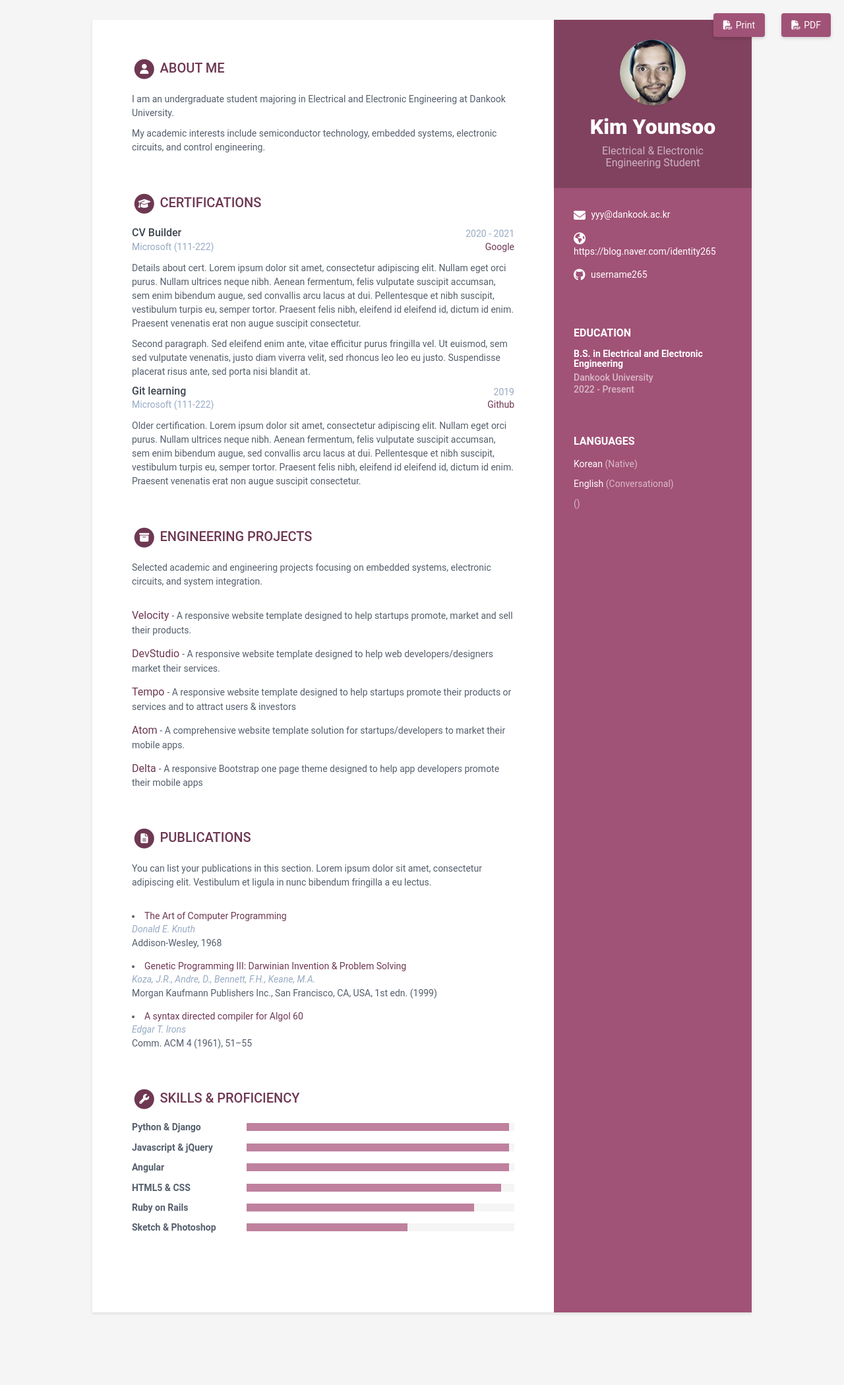
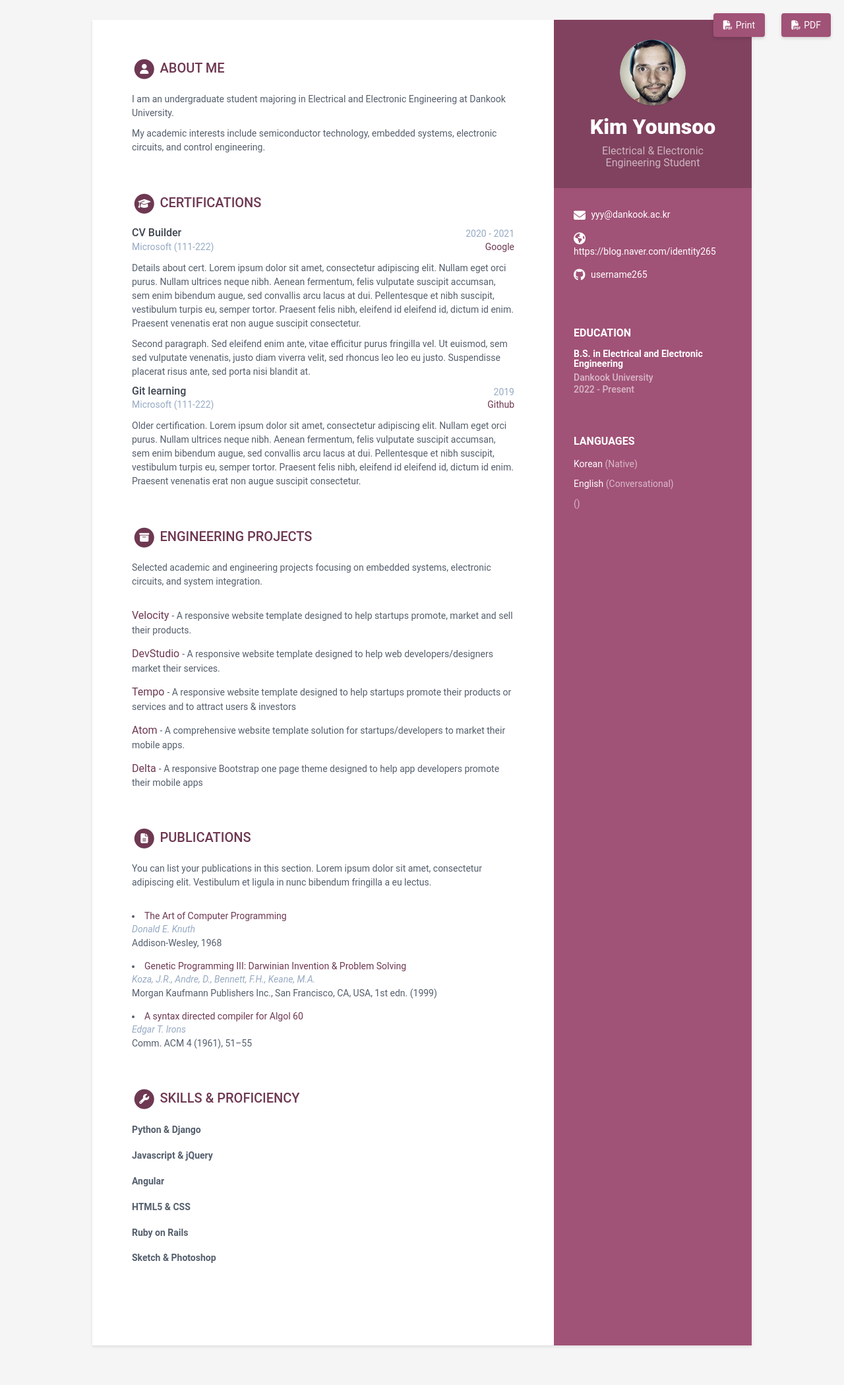
Before and after one commit to username265/username265.github.io, a Jekyll site: the page built from index.html, in a window 1280 px wide. Shown: the whole page at 66% size. Built offline with Jekyll 4.4.1, drawn with Linux system fonts in a browser that asks for light colours; before the commit the page ends 2049 px from its top, so only the background shows below that.

Commit message:
Update skills.html

```diff
--- a/_includes/skills.html
+++ b/_includes/skills.html
@@ -1,4 +1,6 @@
-{% assign skills = site.data.data.skills %} {% if skills %}
+
+{% assign skills = site.data.data.skills %}
+{% if skills %}
 <section class="skills-section section">
   <h2 class="section-title">
     <span class="fa-stack fa-xs">
@@ -7,20 +9,14 @@
     </span>
     {{ skills.title }}
   </h2>
-
   <div class="skillset">
     {% for skill in skills.toolset %}
     <div class="item">
-      <h3 class="level-title">{{ skill.name }}</h3>
-      {% assign skill_level = 'width: ' | append: skill.level %}
-      <div class="level-bar">
-        <div class="level-bar-inner" style="{{skill_level}}"></div>
-      </div>
-      <!--//level-bar-->
+      <h3 class="level-title" style="float: none; width: 100%; line-height: 1.7;">
+        {{ skill.name }}
+      </h3>
     </div>
-    <!--//item-->
     {% endfor %}
   </div>
 </section>
-<!--//skills-section-->
 {% endif %}
```
